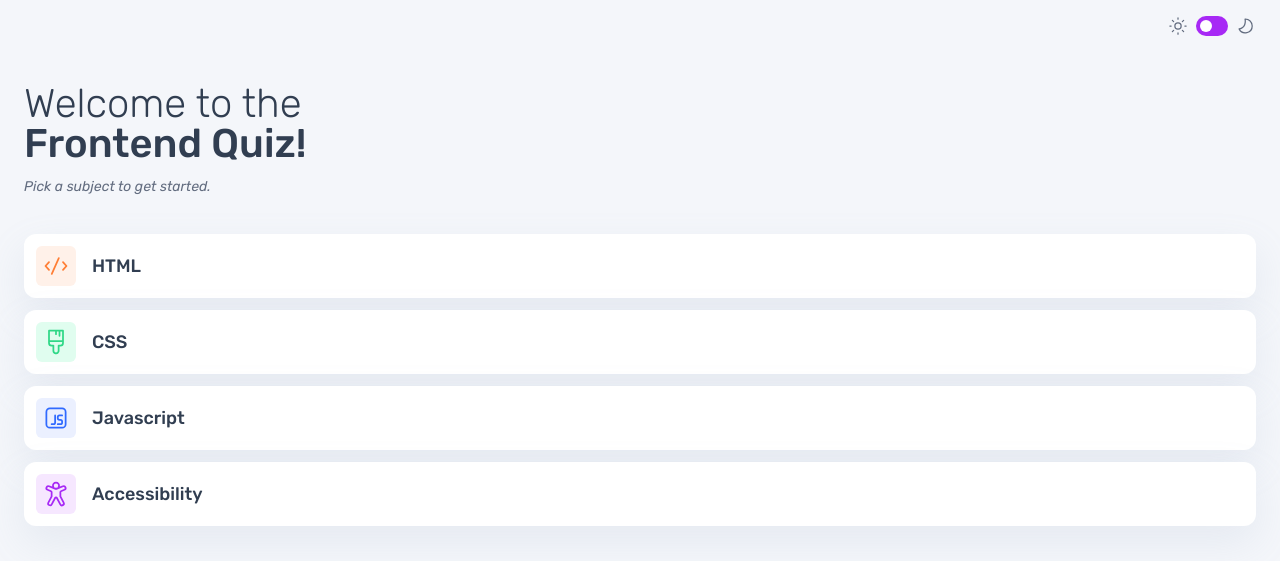
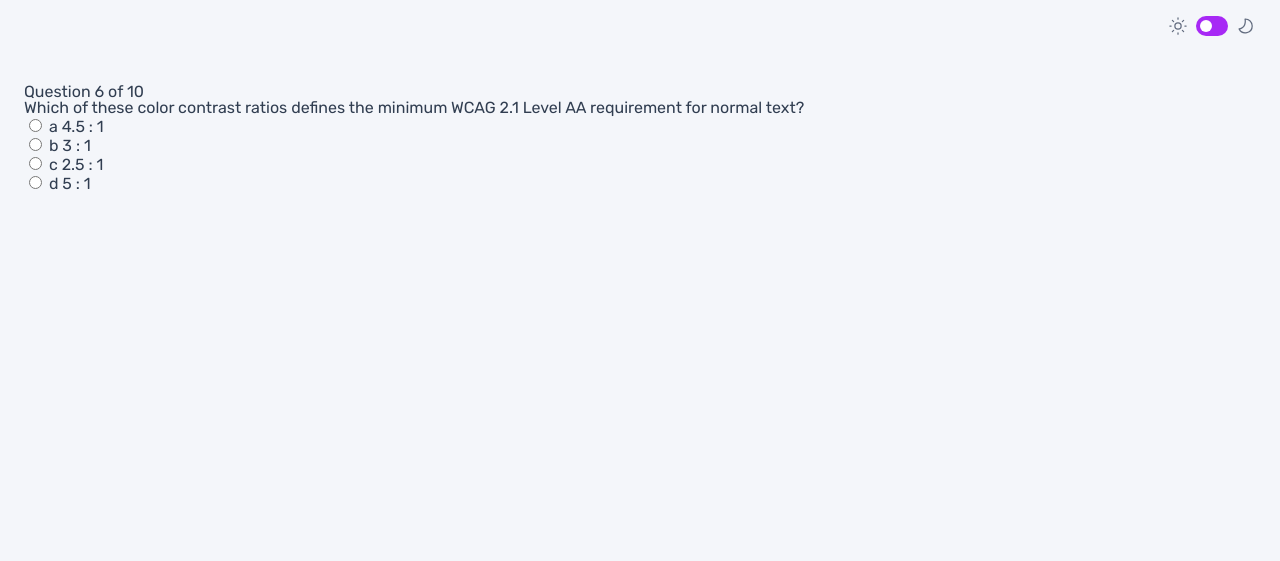
Before and after one commit to lasha-abuladze/frontend-quiz-app, a website: page index.html in a window 1280 px wide. Drawn offline with Linux system fonts and the light colour scheme.

Commit message:
add seqtions-quiz

```diff
--- a/index.html
+++ b/index.html
@@ -37,7 +37,7 @@
             </div>
         </header>
 
-        <section class="section--welcome-to-quiz section">
+        <section class="section--welcome-to-quiz section display-none">
 
             <header>
 
@@ -75,6 +75,67 @@
             </ul>
         </section>
 
+        <section class="section--quiz section">
+            <header>
+                <p class="subtittle">Question
+                    <span class="question-number">6</span> of
+                    <span class="quiz-length">10</span>
+                </p>
+
+                <p class="question">
+                    Which of these color contrast ratios defines
+                    the minimum WCAG 2.1 Level AA requirement for
+                    normal text?
+                </p>
+                <div class="line--">
+                    <div class="inner--line">
+
+                    </div>
+                </div>
+            </header>
+
+            <form action="#">
+                <ul class="ul--answers-list">
+
+                    <li class="answers-list--li">
+                        <input type="radio" name="answer" id="1">
+                        <label for="1">
+                            <span class="questions-order">a</span>
+                            4.5 : 1
+                        </label>
+                    </li>
+
+                    <li class="answers-list--li">
+                        <input type="radio" name="answer" id="2">
+                        <label for="2">
+                            <span class="questions-order">b</span>
+                            3 : 1
+                        </label>
+                    </li>
+
+                    <li class="answers-list--li">
+                        <input type="radio" name="answer" id="3">
+                        <label for="3">
+                            <span class="questions-order">c</span>
+                            2.5 : 1
+                        </label>
+                    </li>
+
+                    <li class="answers-list--li">
+                        <input type="radio" name="answer" id="4">
+                        <label for="4">
+                            <span class="questions-order">d</span>
+                            5 : 1
+                        </label>
+                    </li>
+
+                </ul>
+            </form>
+
+        </section>
+
+
+
     </main>
 
 
--- a/main.scss
+++ b/main.scss
@@ -19,6 +19,11 @@
 
 .listcell-dark {
     background-color: #3B4D66 !important;
+}
+
+.theme-switcher--circle-dark {
+    left: calc(100% - 4px) !important;
+    transform: translate(-100%, -50%) !important;
 }
 
 .body-dark {
@@ -86,6 +91,7 @@
                     top: 50%;
                     left: 4px;
                     transform: translateY(-50%);
+                    transition: all 0.2s;
                 }
             }
         }
@@ -97,9 +103,9 @@
         padding: 32px 24px;
         box-sizing: border-box;
 
-        .subtitle {
-            transition: all 0.2s;
-        }
+        // .subtitle {
+        //     transition: all 0.2s;
+        // }
     }
 
     .section--welcome-to-quiz {
@@ -170,4 +176,6 @@
             }
         }
     }
+
+
 }
--- a/script.js
+++ b/script.js
@@ -5,6 +5,7 @@
 const themeSwitcherIcons = document.querySelectorAll(`.theme-switcher--icon`);
 let subTittle = document.querySelector(`.subtittle`);
 let listCell = document.querySelectorAll(`.quiz-list--li`);
+const xx = document.querySelector(`.theme-switcher--circle`);
 
 
 
@@ -22,4 +23,5 @@
     themeSwitcherIcons.forEach(el => el.classList.toggle(`display-none`));
     subTittle.classList.toggle(`subtittle-dark`);
     listCell.forEach(el => el.classList.toggle(`listcell-dark`));
+    xx.classList.toggle(`theme-switcher--circle-dark`)
 }
```
Also changed, not shown: style.css, 1 other file.
